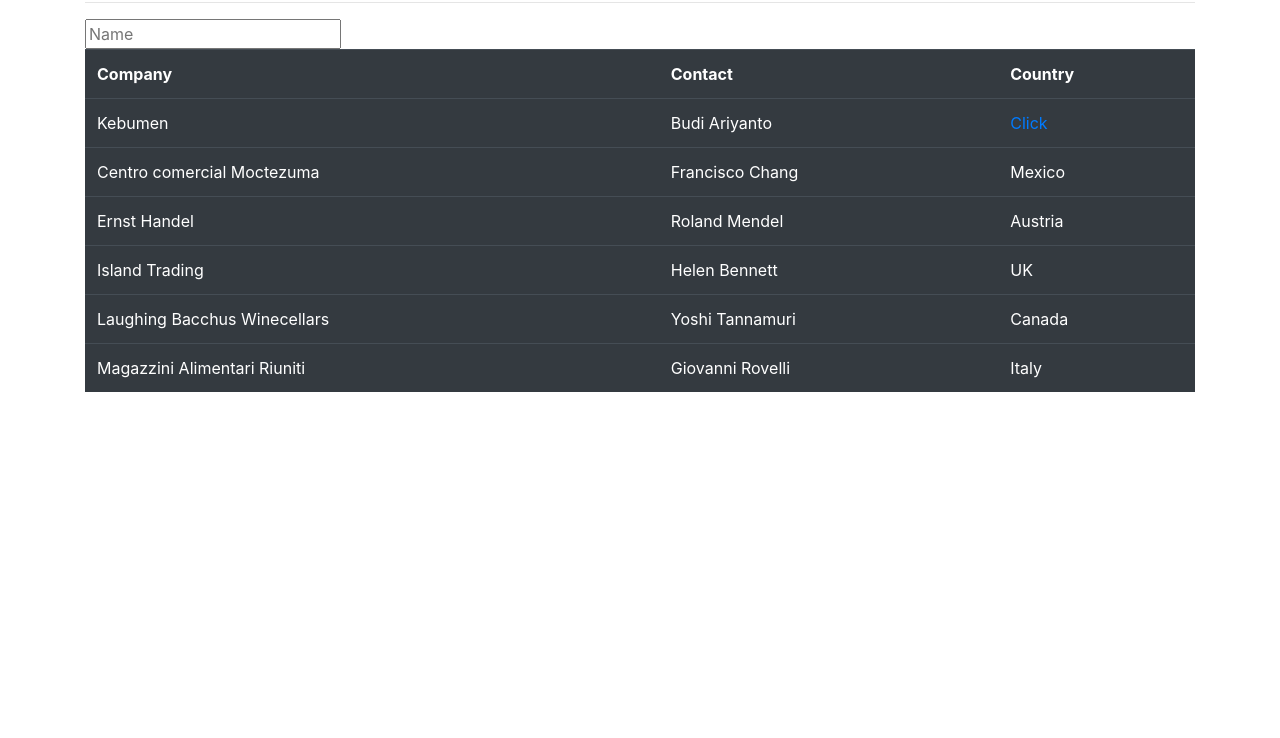
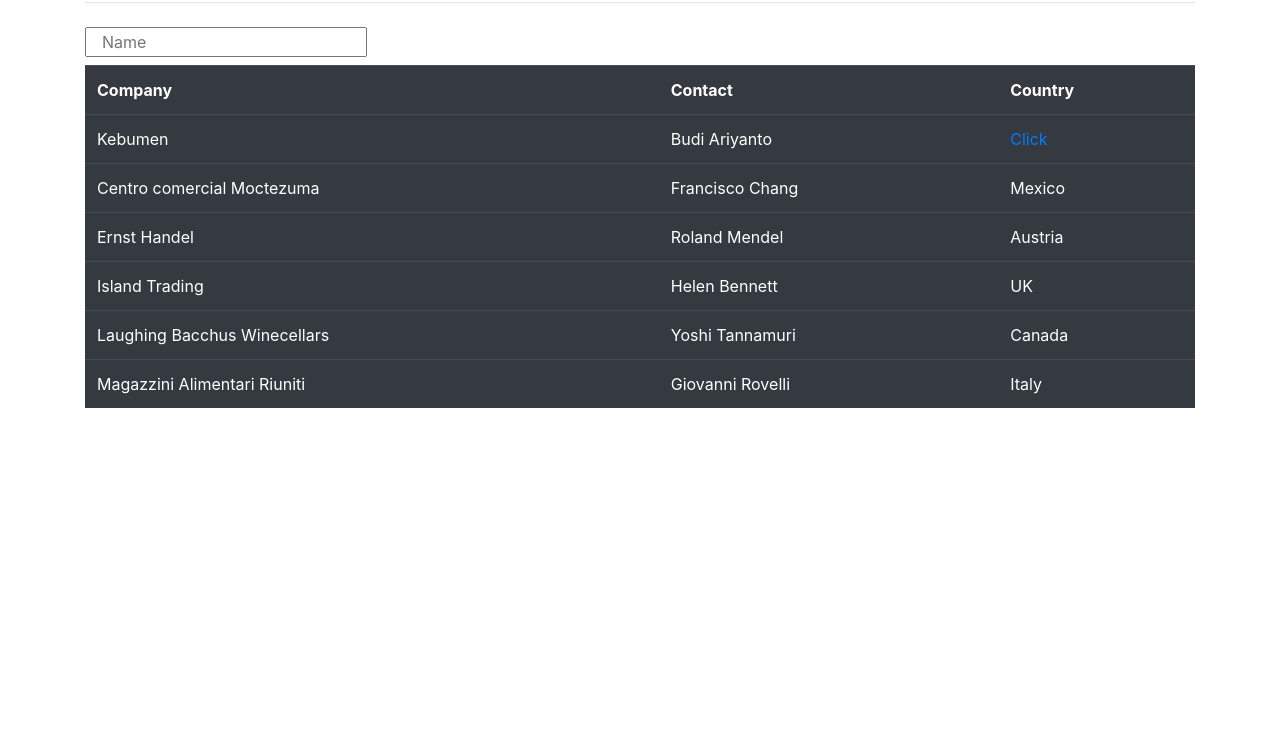
Before and after one commit to ariandto/salesklg, a plain HTML site: page index.html in a window 1280 px wide. Shown: the part 62-800 px from the top of the page. Drawn offline with nearby package versions, Linux system fonts and the light colour scheme.

Commit message:
1 file modified

```diff
--- a/index.html
+++ b/index.html
@@ -21,6 +21,7 @@
     <div class="container">
       <hr />
       <input
+        class="col-auto my-2"
         type="text"
         id="myInput"
         onkeyup="tableSearch()"
```
